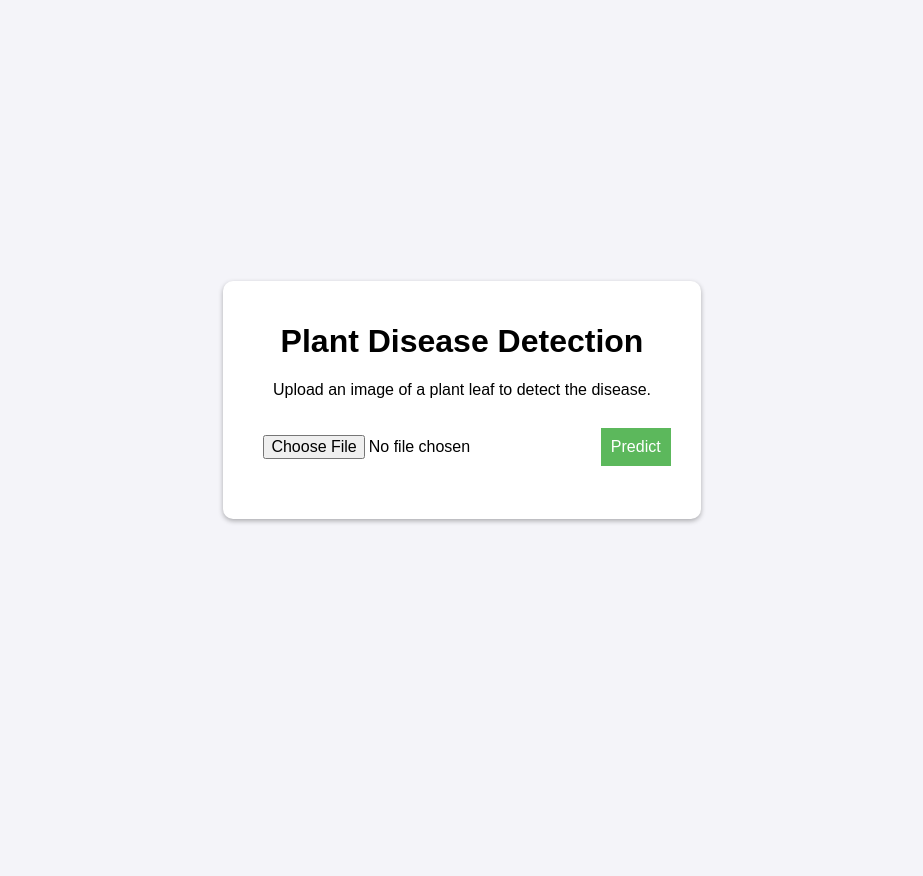
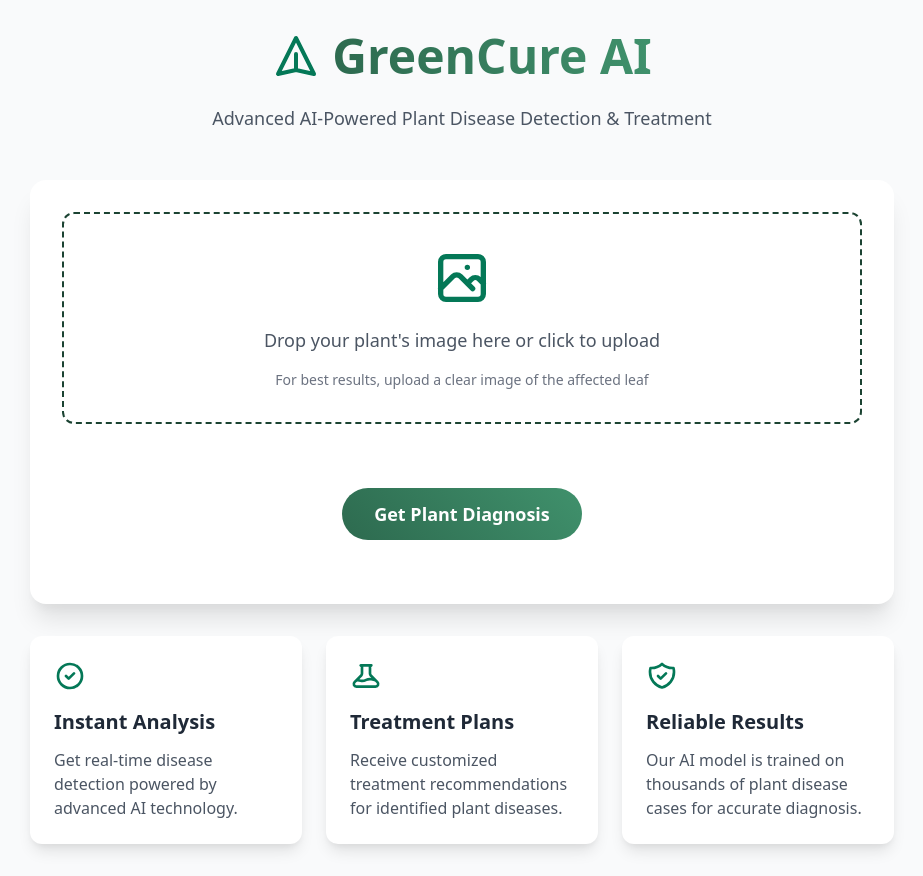
Before and after one commit to ABISHEK-29/Plant_disease, a plain HTML site: page index.html in a window 1280 px wide. Shown: the whole page, without its empty margins (178-1101 px from the left). Before the commit the page ends 800 px from the top, so only its background shows below. Drawn offline with nearby package versions, Linux system fonts and the light colour scheme.

Commit message:
Update index.html

```diff
--- a/index.html
+++ b/index.html
@@ -3,20 +3,123 @@
 <head>
     <meta charset="UTF-8">
     <meta name="viewport" content="width=device-width, initial-scale=1.0">
-    <title>Plant Disease Detection</title>
-    <link rel="stylesheet" href="style.css">
+    <title>GreenCure AI - Smart Plant Disease Detection</title>
+    <script src="https://cdn.jsdelivr.net/npm/@google/generative-ai"></script>
+    <link href="https://cdnjs.cloudflare.com/ajax/libs/tailwindcss/2.2.19/tailwind.min.css" rel="stylesheet">
+    <style>
+        .gradient-bg {
+            background: linear-gradient(135deg, #a8e6cf 0%, #1b4332 100%);
+        }
+        .upload-area {
+            border: 2px dashed #1b4332;
+            transition: all 0.3s ease;
+        }
+        .upload-area:hover {
+            border-color: #3dd56d;
+            background: rgba(174, 230, 207, 0.1);
+        }
+        .predict-button {
+            background: linear-gradient(45deg, #2d6a4f 0%, #40916c 100%);
+            transition: all 0.3s ease;
+        }
+        .predict-button:hover {
+            transform: translateY(-2px);
+            box-shadow: 0 4px 12px rgba(45, 106, 79, 0.2);
+        }
+        @keyframes pulse {
+            0% { transform: scale(1); }
+            50% { transform: scale(1.05); }
+            100% { transform: scale(1); }
+        }
+        .loading {
+            animation: pulse 2s infinite;
+        }
+        .logo-text {
+            background: linear-gradient(90deg, #2d6a4f, #40916c);
+            -webkit-background-clip: text;
+            -webkit-text-fill-color: transparent;
+        }
+    </style>
 </head>
-<body>
-    <div class="container">
-        <h1>Plant Disease Detection</h1>
-        <p>Upload an image of a plant leaf to detect the disease.</p>
+<body class="bg-gray-50 min-h-screen">
+    <div class="container mx-auto px-4 py-8 max-w-4xl">
+        <!-- Header Section with Logo -->
+        <div class="text-center mb-12">
+            <div class="flex items-center justify-center mb-6">
+                <svg class="w-12 h-12 text-green-700 mr-3" fill="none" stroke="currentColor" viewBox="0 0 24 24">
+                    <path stroke-linecap="round" stroke-linejoin="round" stroke-width="2" d="M12 19l9 2-9-18-9 18 9-2zm0 0v-8"/>
+                </svg>
+                <h1 class="text-5xl font-bold logo-text">GreenCure AI</h1>
+            </div>
+            <p class="text-gray-600 text-lg">
+                Advanced AI-Powered Plant Disease Detection & Treatment
+            </p>
+        </div>
 
-        <input type="file" id="fileInput" accept="image/*">
-        <button id="predictButton">Predict</button>
+        <!-- Main Content -->
+        <div class="bg-white rounded-2xl shadow-xl p-8 mb-8">
+            <!-- Upload Section -->
+            <div class="upload-area rounded-xl p-8 text-center mb-8">
+                <input type="file" id="fileInput" accept="image/*" class="hidden">
+                <label for="fileInput" class="cursor-pointer">
+                    <div class="flex flex-col items-center space-y-4">
+                        <svg class="w-16 h-16 text-green-700" fill="none" stroke="currentColor" viewBox="0 0 24 24">
+                            <path stroke-linecap="round" stroke-linejoin="round" stroke-width="2" d="M4 16l4.586-4.586a2 2 0 012.828 0L16 16m-2-2l1.586-1.586a2 2 0 012.828 0L20 14m-6-6h.01M6 20h12a2 2 0 002-2V6a2 2 0 00-2-2H6a2 2 0 00-2 2v12a2 2 0 002 2z" />
+                        </svg>
+                        <p class="text-gray-600 text-lg">Drop your plant's image here or click to upload</p>
+                        <p class="text-sm text-gray-500">For best results, upload a clear image of the affected leaf</p>
+                    </div>
+                </label>
+            </div>
 
-        <div id="result"></div>
-        <img id="uploadedImage" src="" alt="Uploaded Image" style="display:none;"/>
+            <!-- Preview Section -->
+            <div class="flex justify-center mb-8">
+                <img id="uploadedImage" src="" alt="Uploaded Image" class="hidden max-w-full h-auto rounded-lg shadow-lg max-h-96">
+            </div>
+
+            <!-- Action Button -->
+            <div class="text-center">
+                <button id="predictButton" class="predict-button text-white px-8 py-3 rounded-full font-semibold text-lg disabled:opacity-50 disabled:cursor-not-allowed">
+                    Get Plant Diagnosis
+                </button>
+            </div>
+
+            <!-- Result Section -->
+            <div id="result" class="mt-8 text-center text-lg font-medium text-gray-700"></div>
+        </div>
+
+        <!-- Info Cards -->
+        <div class="grid md:grid-cols-3 gap-6">
+            <div class="bg-white p-6 rounded-xl shadow-lg">
+                <div class="text-green-700 mb-4">
+                    <svg class="w-8 h-8" fill="none" stroke="currentColor" viewBox="0 0 24 24">
+                        <path stroke-linecap="round" stroke-linejoin="round" stroke-width="2" d="M9 12l2 2 4-4m6 2a9 9 0 11-18 0 9 9 0 0118 0z" />
+                    </svg>
+                </div>
+                <h3 class="text-xl font-semibold text-gray-800 mb-3">Instant Analysis</h3>
+                <p class="text-gray-600">Get real-time disease detection powered by advanced AI technology.</p>
+            </div>
+            <div class="bg-white p-6 rounded-xl shadow-lg">
+                <div class="text-green-700 mb-4">
+                    <svg class="w-8 h-8" fill="none" stroke="currentColor" viewBox="0 0 24 24">
+                        <path stroke-linecap="round" stroke-linejoin="round" stroke-width="2" d="M19.428 15.428a2 2 0 00-1.022-.547l-2.387-.477a6 6 0 00-3.86.517l-.318.158a6 6 0 01-3.86.517L6.05 15.21a2 2 0 00-1.806.547M8 4h8l-1 1v5.172a2 2 0 00.586 1.414l5 5c1.26 1.26.367 3.414-1.415 3.414H4.828c-1.782 0-2.674-2.154-1.414-3.414l5-5A2 2 0 009 10.172V5L8 4z" />
+                    </svg>
+                </div>
+                <h3 class="text-xl font-semibold text-gray-800 mb-3">Treatment Plans</h3>
+                <p class="text-gray-600">Receive customized treatment recommendations for identified plant diseases.</p>
+            </div>
+            <div class="bg-white p-6 rounded-xl shadow-lg">
+                <div class="text-green-700 mb-4">
+                    <svg class="w-8 h-8" fill="none" stroke="currentColor" viewBox="0 0 24 24">
+                        <path stroke-linecap="round" stroke-linejoin="round" stroke-width="2" d="M9 12l2 2 4-4m5.618-4.016A11.955 11.955 0 0112 2.944a11.955 11.955 0 01-8.618 3.04A12.02 12.02 0 003 9c0 5.591 3.824 10.29 9 11.622 5.176-1.332 9-6.03 9-11.622 0-1.042-.133-2.052-.382-3.016z" />
+                    </svg>
+                </div>
+                <h3 class="text-xl font-semibold text-gray-800 mb-3">Reliable Results</h3>
+                <p class="text-gray-600">Our AI model is trained on thousands of plant disease cases for accurate diagnosis.</p>
+            </div>
+        </div>
     </div>
+
 
     <script src="index.js"></script>
 </body>
```
